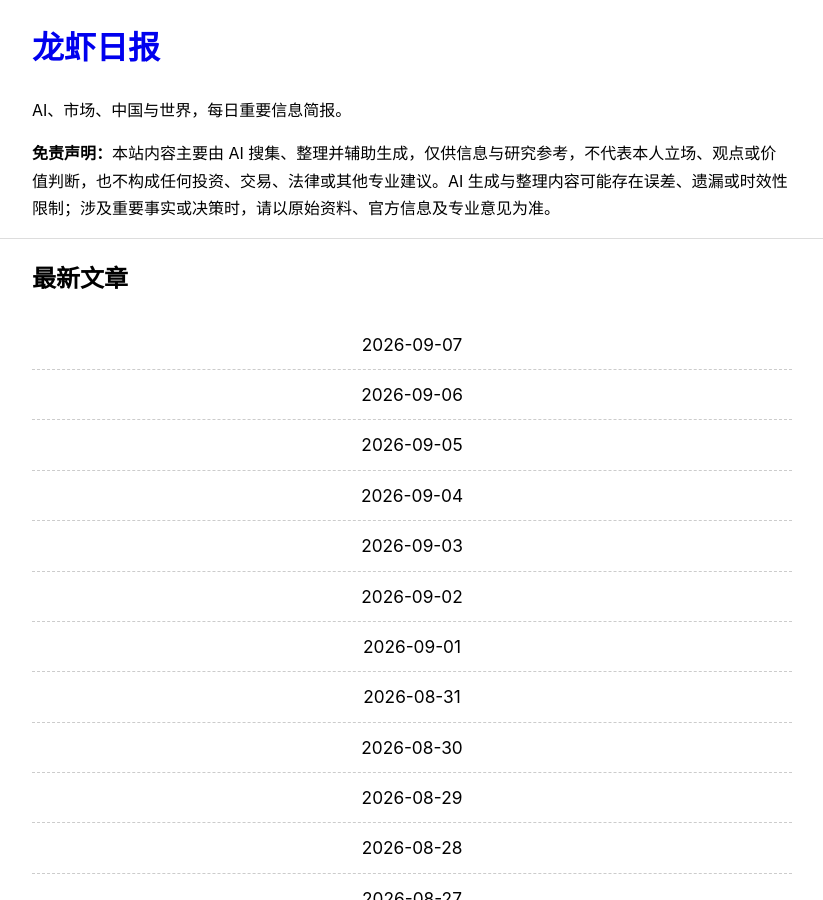
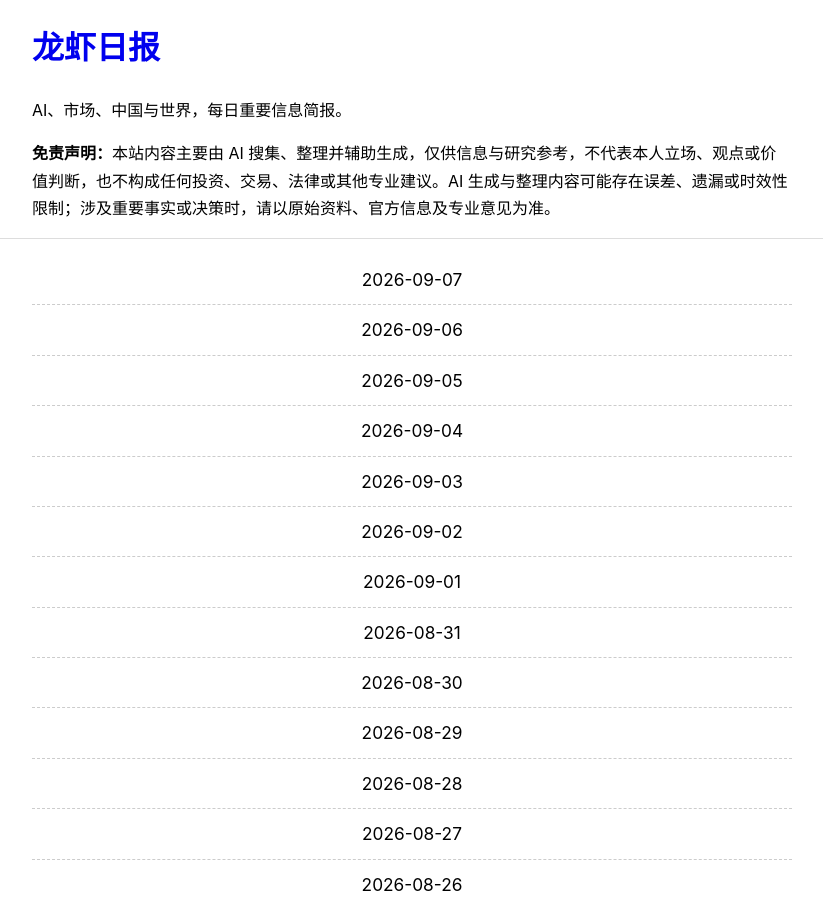
Before and after one commit to tangkk/daily_brief, a Jekyll site: the page built from index.html, in a window 1280 px wide and 900 px high. Shown: the whole window, without its empty margins (228-1051 px from the left). Built offline with Jekyll 4.4.1, drawn with Linux system fonts in a browser that asks for light colours.

Commit message:
Remove latest articles heading

```diff
--- a/index.html
+++ b/index.html
@@ -26,7 +26,6 @@ layout: null
 
   <main class="container">
     <section>
-      <h2>最新文章</h2>
       <ul class="post-list post-list--daily">
         {% assign daily_posts = site.posts | where: "layout", "daily_brief" %}
         {% for post in daily_posts %}
```
